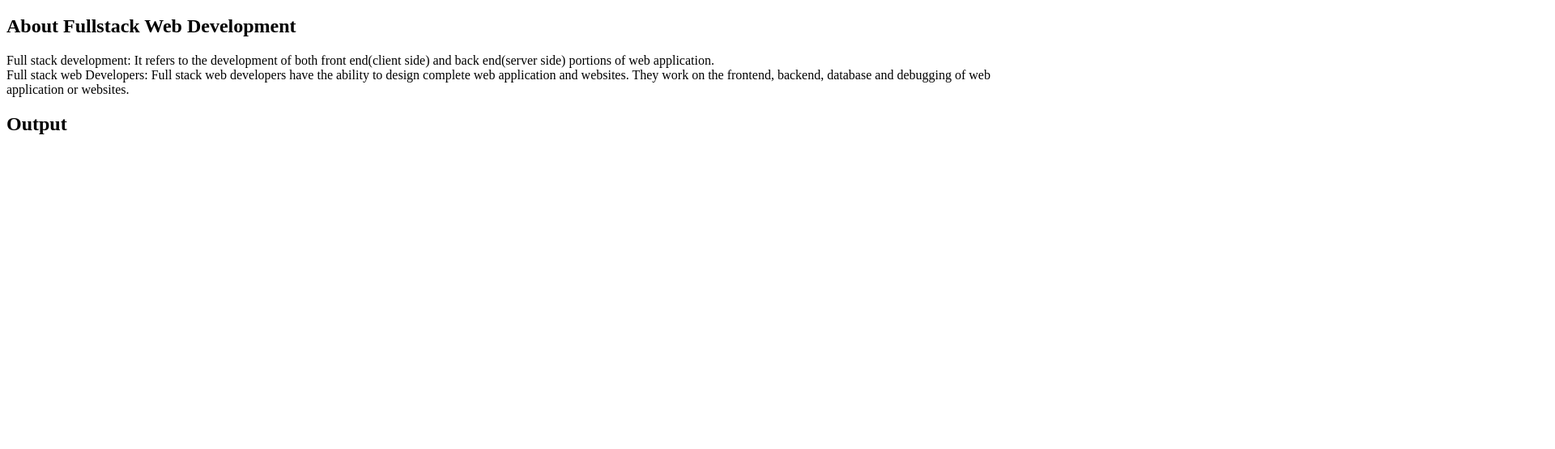
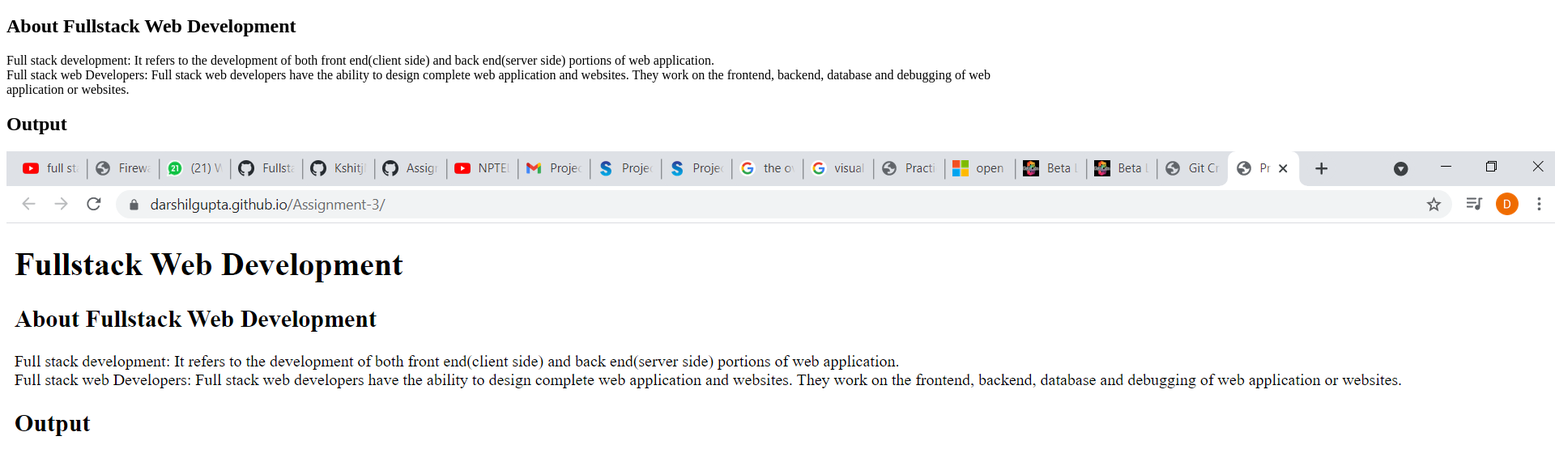
Before and after one commit to darshilgupta/Assignment-3, a plain HTML site: page index.html in a window 1280 px wide. Shown: the part 61-616 px from the top of the page at 81% size, 1920 px wide, since content can reach past the window. Drawn offline with Linux system fonts and the light colour scheme.

Commit message:
add image tag

```diff
--- a/index.html
+++ b/index.html
@@ -16,7 +16,7 @@
     <p>Full stack development: It refers to the development of both front end(client side) and back end(server side) portions of web application.<br>Full stack web Developers: Full stack web developers have the ability to design complete web application
         and websites. They work on the frontend, backend, database and debugging of web application or websites.</p>
     <h2>Output</h2>
-    <a href="./Screenshot (29).png">
+    <img src="./Screenshot (29).png">
 </body>
 
 </html>
```
